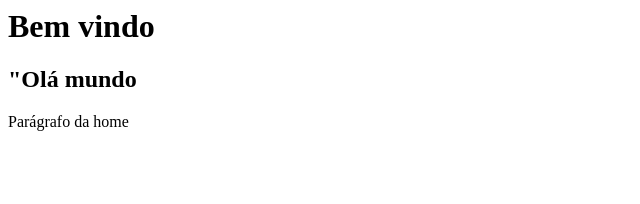
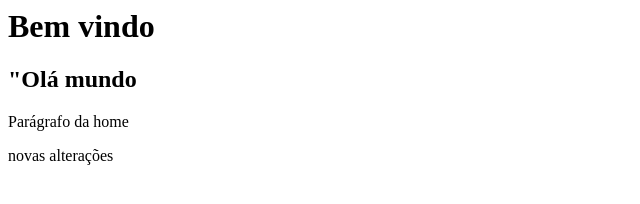
Before and after one commit to GabrielaCK/curso_github, a plain HTML site: page index.html in a window 1280 px wide. Shown: the whole page, without its empty margins (0-640 px from the left). Drawn offline with Linux system fonts and the light colour scheme.

Commit message:
criando descrficao

```diff
--- a/index.html
+++ b/index.html
@@ -1,3 +1,6 @@
 <h1>Bem vindo</h1>
 <h2>"Olá mundo</h2>
 <p>Parágrafo da home</p>
+
+
+<p>novas alterações </p>
```
